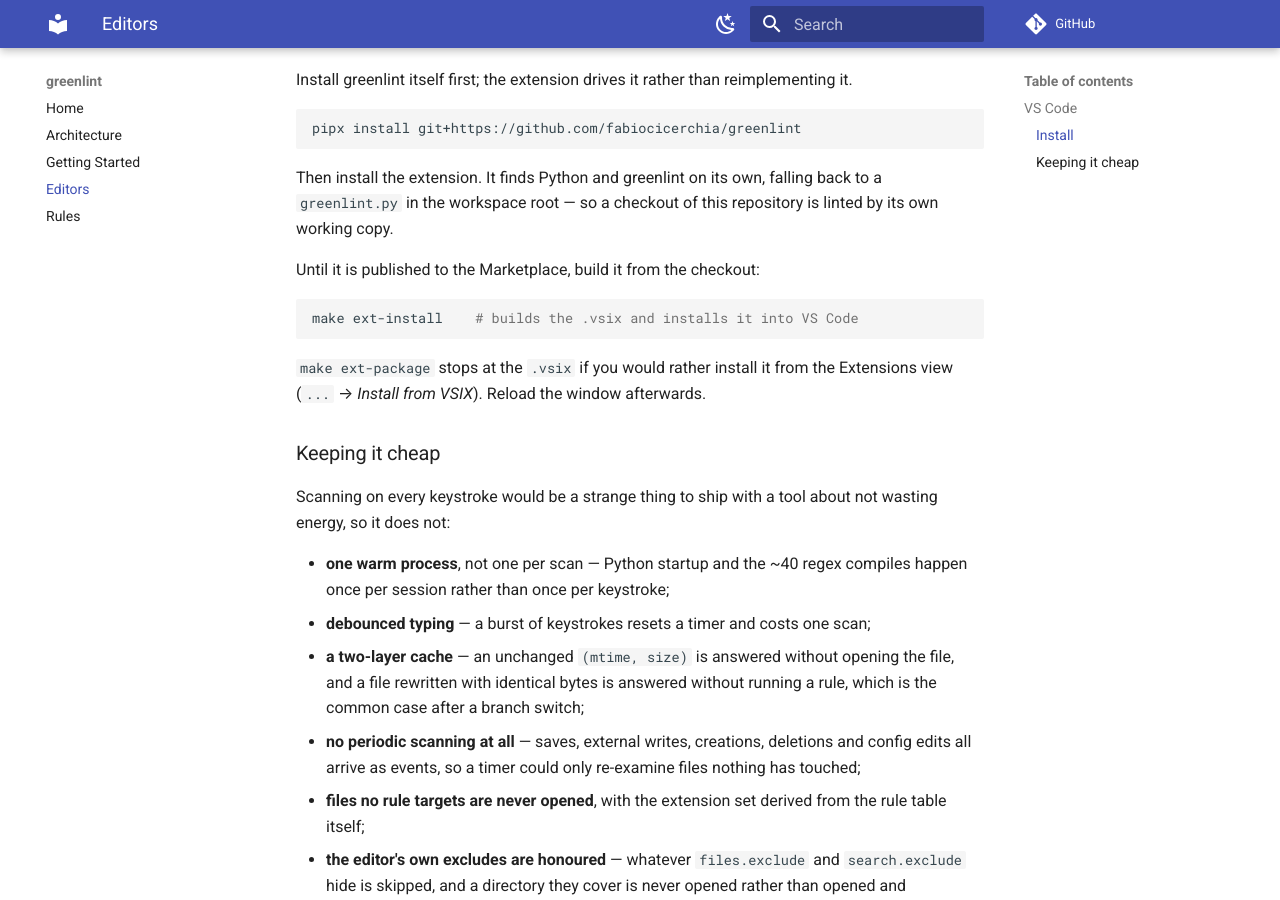
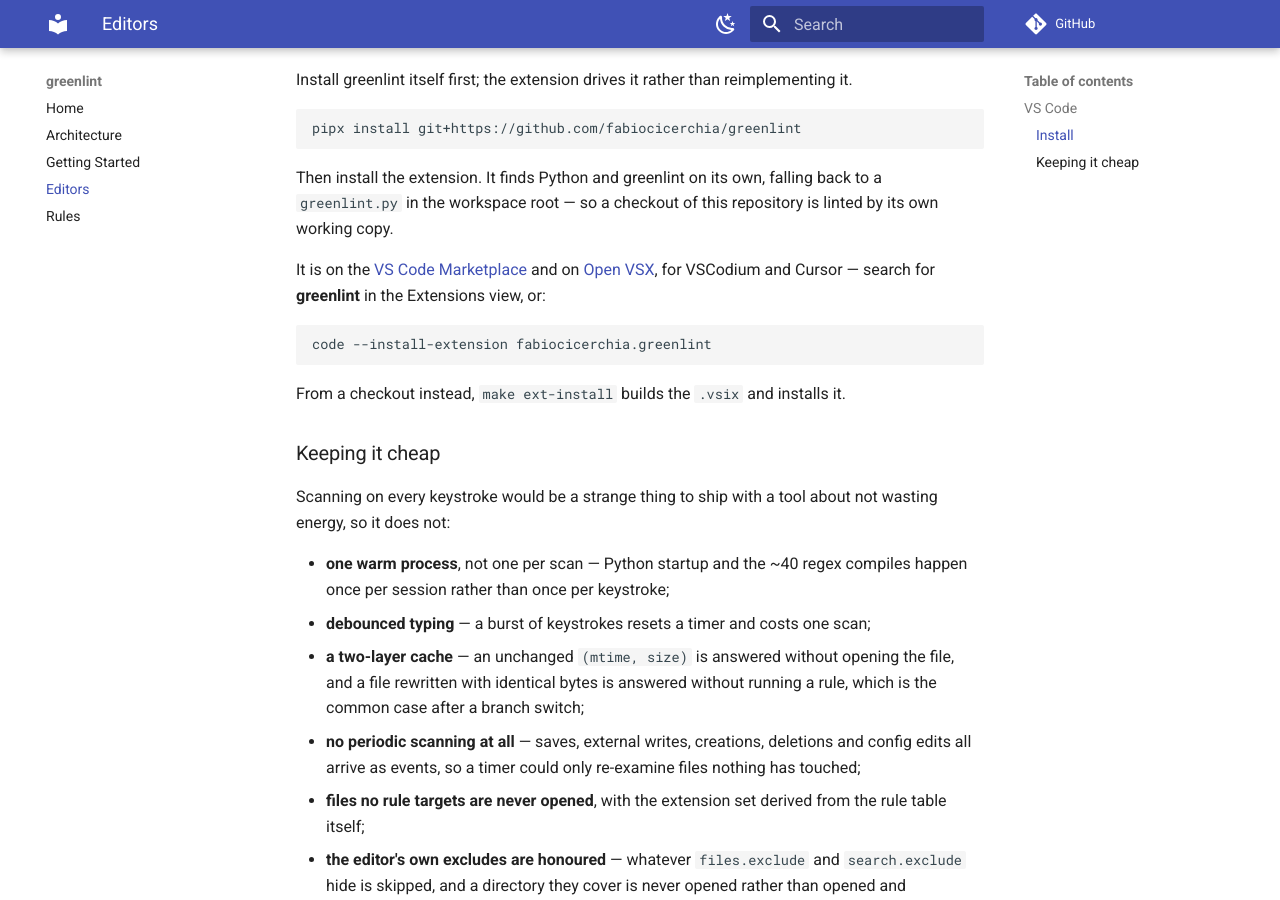
Before and after one commit to fabiocicerchia/greenlint, an MkDocs documentation site: the page built from docs/editors.md, in a window 1280 px wide and 900 px high, scrolled down 512 px. Built offline with MkDocs 1.6.1 and Material for MkDocs 9.7.7, drawn with Linux system fonts in a browser that asks for light colours; comment, search, counter and statistics services are not loaded.

Commit message:
docs: install the VS Code extension from the marketplaces (#52)
The extension is published to the VS Code Marketplace and Open VSX, so
lead with `code --install-extension fabiocicerchia.greenlint` (and the
Open VSX equivalent) instead of telling readers it is not on the
Marketplace yet. Building from the checkout stays as a one-line note
pointing at `make ext-install`.

Co-authored-by: Claude <noreply@anthropic.com>

````diff
--- a/docs/editors.md
+++ b/docs/editors.md
@@ -29,14 +29,16 @@ Then install the extension. It finds Python and greenlint on its own, falling
 back to a `greenlint.py` in the workspace root — so a checkout of this
 repository is linted by its own working copy.
 
-Until it is published to the Marketplace, build it from the checkout:
+It is on the [VS Code
+Marketplace](https://marketplace.visualstudio.com/items?itemName=fabiocicerchia.greenlint)
+and on [Open VSX](https://open-vsx.org/extension/fabiocicerchia/greenlint), for
+VSCodium and Cursor — search for **greenlint** in the Extensions view, or:
 
 ```sh
-make ext-install    # builds the .vsix and installs it into VS Code
+code --install-extension fabiocicerchia.greenlint
 ```
 
-`make ext-package` stops at the `.vsix` if you would rather install it from the
-Extensions view (`...` → *Install from VSIX*). Reload the window afterwards.
+From a checkout instead, `make ext-install` builds the `.vsix` and installs it.
 
 ### Keeping it cheap
 
````
Also changed, not shown: README.md (+5 -1 lines), extensions/vscode/README.md (+14 -5 lines).
